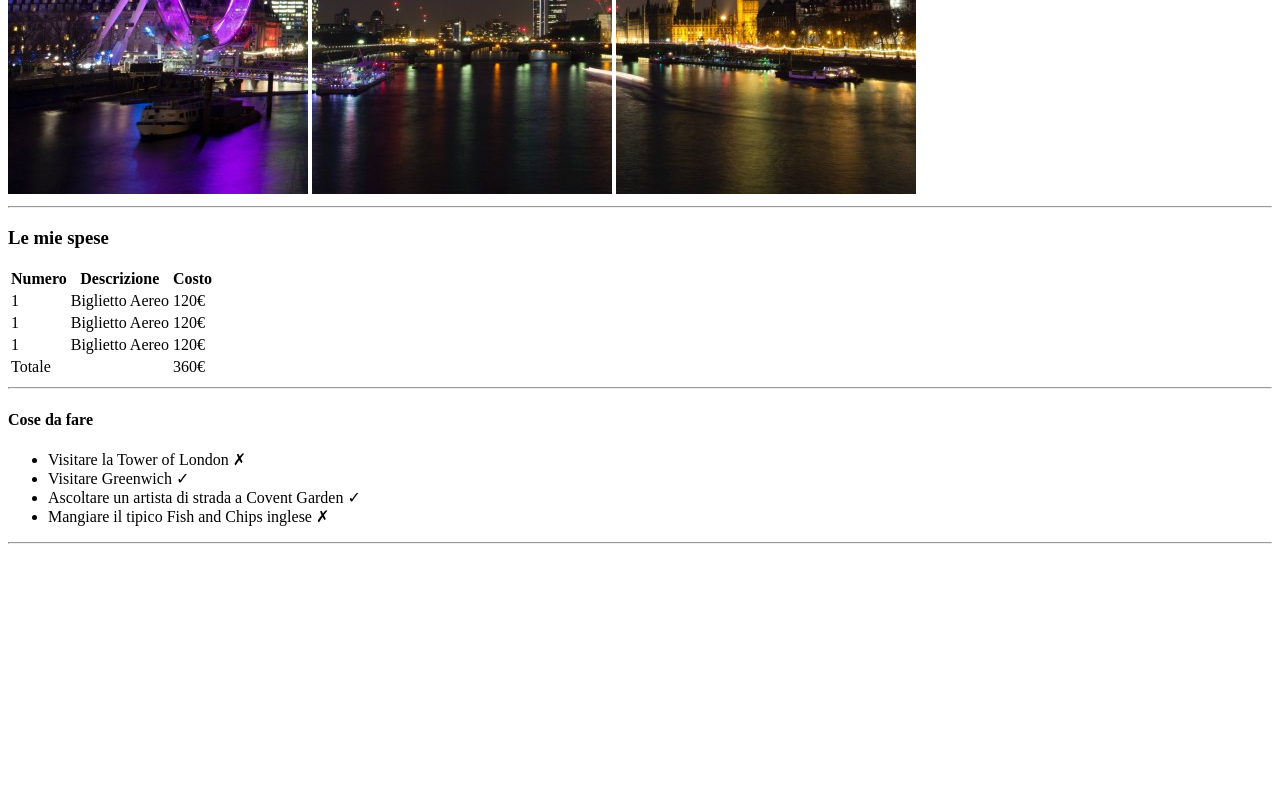
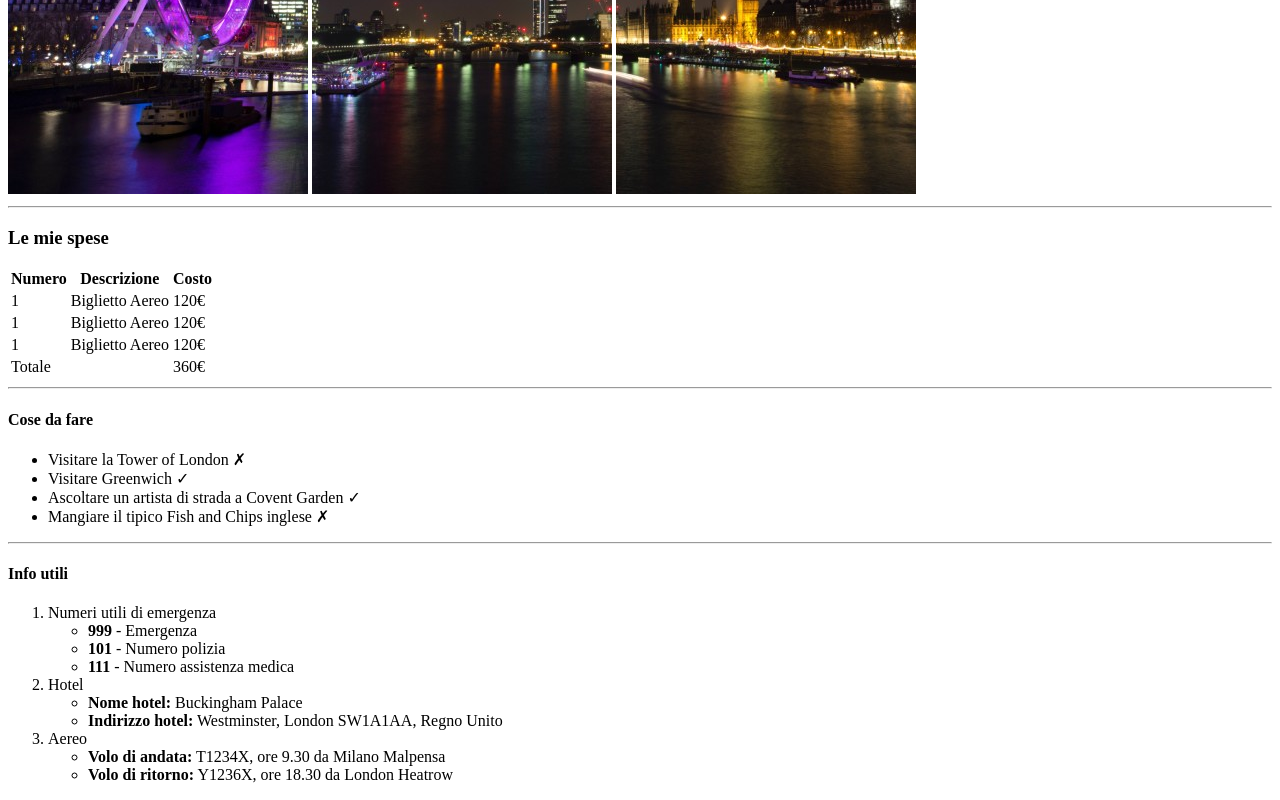
Before and after one commit to FrancescoGess/html-london-trip, a plain HTML site: page index.html in a window 1280 px wide. Shown: the part 486-1286 px from the top of the page. Before the commit the page ends 1038 px from the top, so only its background shows below. Drawn offline with Linux system fonts and the light colour scheme.

Commit message:
Added Info

```diff
--- a/index.html
+++ b/index.html
@@ -74,6 +74,26 @@
 
             <hr>
 
+            <h4>Info utili</h4>
+
+                <ol>
+                    <li>Numeri utili di emergenza</li>
+                    <ul>
+                        <li><strong>999</strong> - Emergenza</li>
+                        <li><strong>101</strong> - Numero polizia</li>
+                        <li><strong>111</strong> - Numero assistenza medica</li>
+                    </ul>
+                    <li>Hotel</li>
+                    <ul>
+                        <li><strong>Nome hotel:</strong> Buckingham Palace</li>
+                        <li><strong>Indirizzo hotel:</strong> Westminster, London SW1A1AA, Regno Unito</li>
+                    </ul>
+                    <li>Aereo</li>
+                    <ul>
+                        <li><strong>Volo di andata:</strong> T1234X, ore 9.30 da Milano Malpensa</li>
+                        <li><strong>Volo di ritorno:</strong> Y1236X, ore 18.30 da London Heatrow</li>
+                    </ul>
+                </ol>
 
 
 
```
